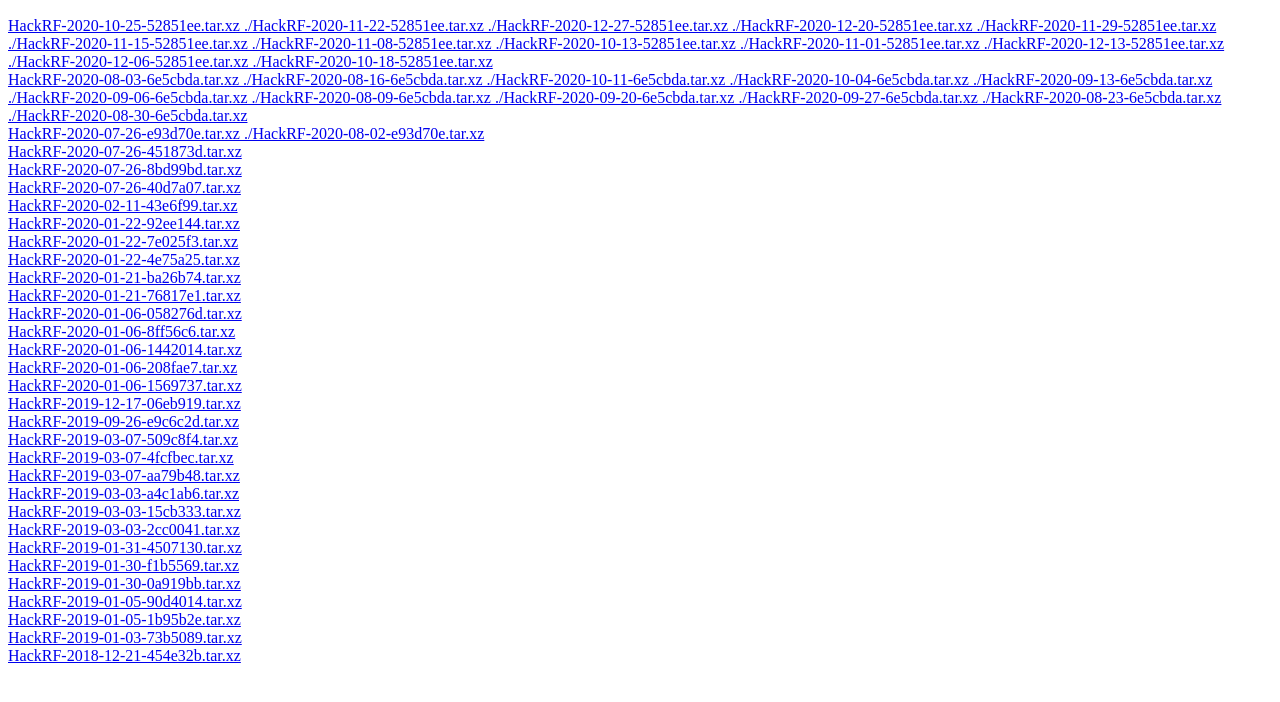
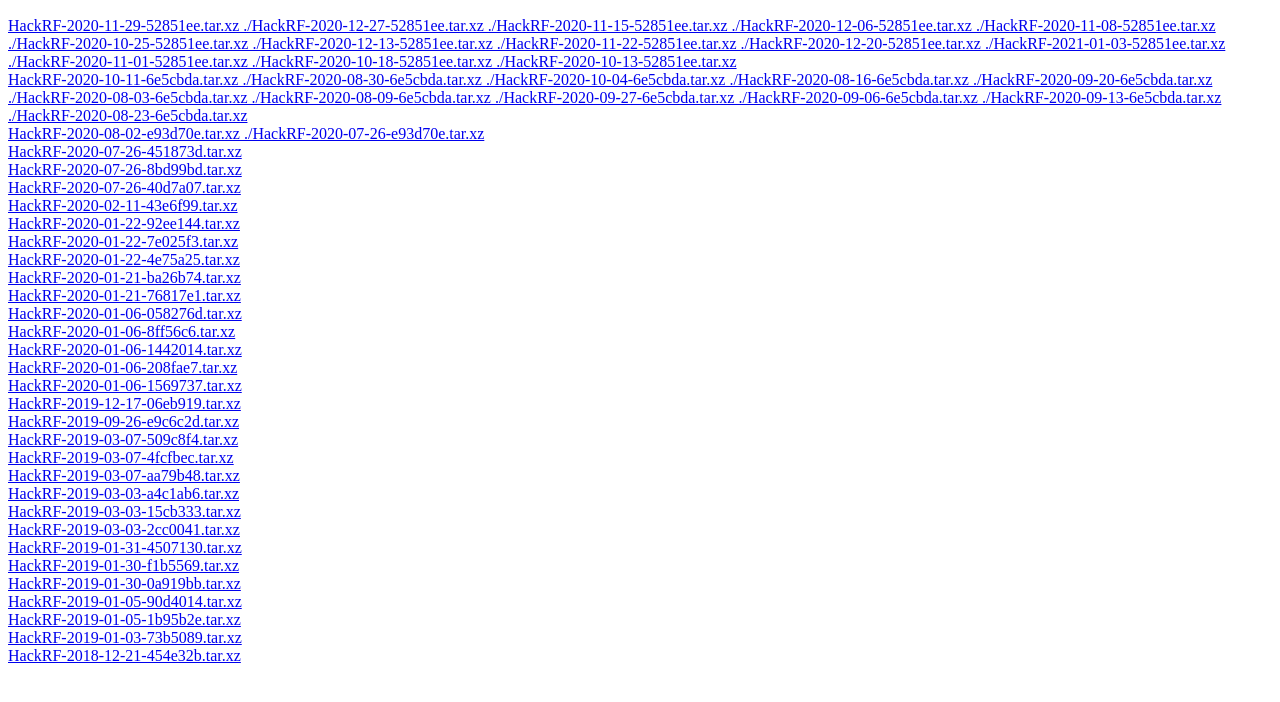
Before and after one commit to greatscottgadgets/hackrf-nightly, a plain HTML site: page index.html in a window 1280 px wide. Shown: the part 38-740 px from the top of the page. Drawn offline with Linux system fonts and the light colour scheme.

Commit message:
Build products for 52851ee, built on linux, log: https://travis-ci.org/mossmann/hackrf/builds/752642308

```diff
--- a/index.html
+++ b/index.html
@@ -7,53 +7,55 @@
 <body>
 <h2>HackRF Nightly Builds</h2>
 
-<a href="https://greatscottgadgets.github.io/hackrf-nightly/HackRF-2020-10-25-52851ee.tar.xz
+<a href="https://greatscottgadgets.github.io/hackrf-nightly/HackRF-2020-11-29-52851ee.tar.xz
+./HackRF-2020-12-27-52851ee.tar.xz
+./HackRF-2020-11-15-52851ee.tar.xz
+./HackRF-2020-12-06-52851ee.tar.xz
+./HackRF-2020-11-08-52851ee.tar.xz
+./HackRF-2020-10-25-52851ee.tar.xz
+./HackRF-2020-12-13-52851ee.tar.xz
 ./HackRF-2020-11-22-52851ee.tar.xz
+./HackRF-2020-12-20-52851ee.tar.xz
+./HackRF-2021-01-03-52851ee.tar.xz
+./HackRF-2020-11-01-52851ee.tar.xz
+./HackRF-2020-10-18-52851ee.tar.xz
+./HackRF-2020-10-13-52851ee.tar.xz">HackRF-2020-11-29-52851ee.tar.xz
 ./HackRF-2020-12-27-52851ee.tar.xz
+./HackRF-2020-11-15-52851ee.tar.xz
+./HackRF-2020-12-06-52851ee.tar.xz
+./HackRF-2020-11-08-52851ee.tar.xz
+./HackRF-2020-10-25-52851ee.tar.xz
+./HackRF-2020-12-13-52851ee.tar.xz
+./HackRF-2020-11-22-52851ee.tar.xz
 ./HackRF-2020-12-20-52851ee.tar.xz
-./HackRF-2020-11-29-52851ee.tar.xz
-./HackRF-2020-11-15-52851ee.tar.xz
-./HackRF-2020-11-08-52851ee.tar.xz
-./HackRF-2020-10-13-52851ee.tar.xz
+./HackRF-2021-01-03-52851ee.tar.xz
 ./HackRF-2020-11-01-52851ee.tar.xz
-./HackRF-2020-12-13-52851ee.tar.xz
-./HackRF-2020-12-06-52851ee.tar.xz
-./HackRF-2020-10-18-52851ee.tar.xz">HackRF-2020-10-25-52851ee.tar.xz
-./HackRF-2020-11-22-52851ee.tar.xz
-./HackRF-2020-12-27-52851ee.tar.xz
-./HackRF-2020-12-20-52851ee.tar.xz
-./HackRF-2020-11-29-52851ee.tar.xz
-./HackRF-2020-11-15-52851ee.tar.xz
-./HackRF-2020-11-08-52851ee.tar.xz
-./HackRF-2020-10-13-52851ee.tar.xz
-./HackRF-2020-11-01-52851ee.tar.xz
-./HackRF-2020-12-13-52851ee.tar.xz
-./HackRF-2020-12-06-52851ee.tar.xz
-./HackRF-2020-10-18-52851ee.tar.xz</a><br />
-<a href="https://greatscottgadgets.github.io/hackrf-nightly/HackRF-2020-08-03-6e5cbda.tar.xz
+./HackRF-2020-10-18-52851ee.tar.xz
+./HackRF-2020-10-13-52851ee.tar.xz</a><br />
+<a href="https://greatscottgadgets.github.io/hackrf-nightly/HackRF-2020-10-11-6e5cbda.tar.xz
+./HackRF-2020-08-30-6e5cbda.tar.xz
+./HackRF-2020-10-04-6e5cbda.tar.xz
 ./HackRF-2020-08-16-6e5cbda.tar.xz
-./HackRF-2020-10-11-6e5cbda.tar.xz
+./HackRF-2020-09-20-6e5cbda.tar.xz
+./HackRF-2020-08-03-6e5cbda.tar.xz
+./HackRF-2020-08-09-6e5cbda.tar.xz
+./HackRF-2020-09-27-6e5cbda.tar.xz
+./HackRF-2020-09-06-6e5cbda.tar.xz
+./HackRF-2020-09-13-6e5cbda.tar.xz
+./HackRF-2020-08-23-6e5cbda.tar.xz">HackRF-2020-10-11-6e5cbda.tar.xz
+./HackRF-2020-08-30-6e5cbda.tar.xz
 ./HackRF-2020-10-04-6e5cbda.tar.xz
+./HackRF-2020-08-16-6e5cbda.tar.xz
+./HackRF-2020-09-20-6e5cbda.tar.xz
+./HackRF-2020-08-03-6e5cbda.tar.xz
+./HackRF-2020-08-09-6e5cbda.tar.xz
+./HackRF-2020-09-27-6e5cbda.tar.xz
+./HackRF-2020-09-06-6e5cbda.tar.xz
 ./HackRF-2020-09-13-6e5cbda.tar.xz
-./HackRF-2020-09-06-6e5cbda.tar.xz
-./HackRF-2020-08-09-6e5cbda.tar.xz
-./HackRF-2020-09-20-6e5cbda.tar.xz
-./HackRF-2020-09-27-6e5cbda.tar.xz
-./HackRF-2020-08-23-6e5cbda.tar.xz
-./HackRF-2020-08-30-6e5cbda.tar.xz">HackRF-2020-08-03-6e5cbda.tar.xz
-./HackRF-2020-08-16-6e5cbda.tar.xz
-./HackRF-2020-10-11-6e5cbda.tar.xz
-./HackRF-2020-10-04-6e5cbda.tar.xz
-./HackRF-2020-09-13-6e5cbda.tar.xz
-./HackRF-2020-09-06-6e5cbda.tar.xz
-./HackRF-2020-08-09-6e5cbda.tar.xz
-./HackRF-2020-09-20-6e5cbda.tar.xz
-./HackRF-2020-09-27-6e5cbda.tar.xz
-./HackRF-2020-08-23-6e5cbda.tar.xz
-./HackRF-2020-08-30-6e5cbda.tar.xz</a><br />
-<a href="https://greatscottgadgets.github.io/hackrf-nightly/HackRF-2020-07-26-e93d70e.tar.xz
-./HackRF-2020-08-02-e93d70e.tar.xz">HackRF-2020-07-26-e93d70e.tar.xz
-./HackRF-2020-08-02-e93d70e.tar.xz</a><br />
+./HackRF-2020-08-23-6e5cbda.tar.xz</a><br />
+<a href="https://greatscottgadgets.github.io/hackrf-nightly/HackRF-2020-08-02-e93d70e.tar.xz
+./HackRF-2020-07-26-e93d70e.tar.xz">HackRF-2020-08-02-e93d70e.tar.xz
+./HackRF-2020-07-26-e93d70e.tar.xz</a><br />
 <a href="https://greatscottgadgets.github.io/hackrf-nightly/HackRF-2020-07-26-451873d.tar.xz">HackRF-2020-07-26-451873d.tar.xz</a><br />
 <a href="https://greatscottgadgets.github.io/hackrf-nightly/HackRF-2020-07-26-8bd99bd.tar.xz">HackRF-2020-07-26-8bd99bd.tar.xz</a><br />
 <a href="https://greatscottgadgets.github.io/hackrf-nightly/HackRF-2020-07-26-40d7a07.tar.xz">HackRF-2020-07-26-40d7a07.tar.xz</a><br />
```
Also changed, not shown: 1 other file.
